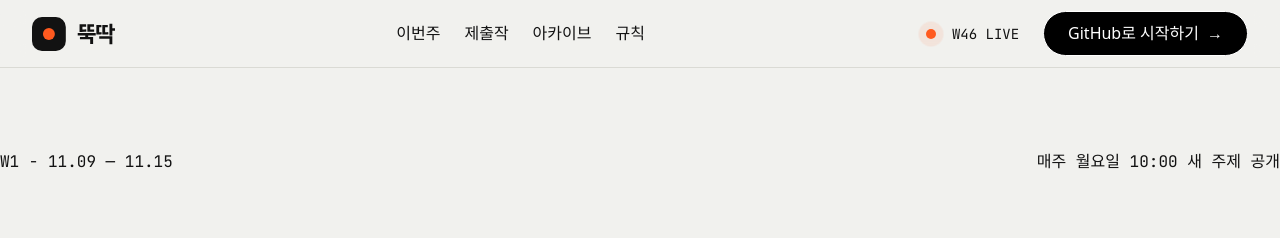
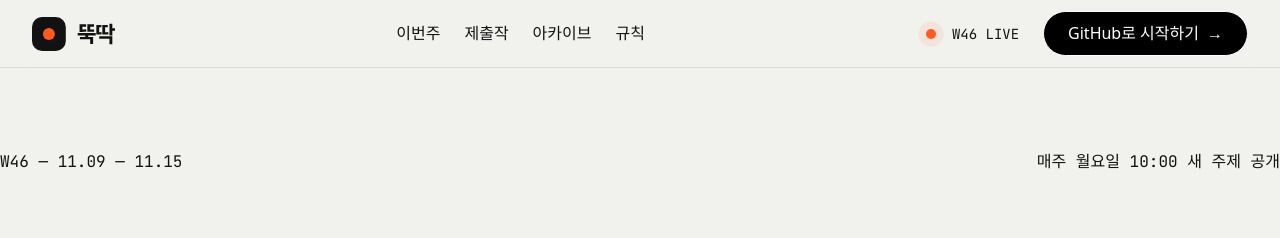
Before and after one commit to TeamUpLabs/ttukttak, a React (Vite) app: page / in a window 1280 px wide. Shown: the top 238 px of the page. Built offline with nearby package versions, Linux system fonts and the light colour scheme; a web font is replaced by a local one.

Commit message:
feat: add WeekRange component and integrate into HomePage

```diff
--- /dev/null
+++ b/src/features/week/components/WeekRange.tsx
@@ -0,0 +1,15 @@
+import { kstMonthDay } from '../../../shared/lib/kst.ts'
+import { useThisWeek } from '../useThisWeek.ts'
+
+/** "W46 — 11.09 — 11.15". 시즌 시작 전엔 첫 주를 보여줘요. */
+function WeekRange() {
+  const { week: current, next } = useThisWeek(60_000)
+  const week = current ?? next
+  if (!week) return null
+
+  const start = new Date(week.schedule.opensAt)
+  const end = new Date(start.getTime() + 6 * 86_400_000)
+  return <span>{week.code} — {kstMonthDay(start)} — {kstMonthDay(end)}</span>
+}
+
+export default WeekRange
--- a/src/pages/HomePage.tsx
+++ b/src/pages/HomePage.tsx
@@ -2,6 +2,7 @@ import { Button, SiteHeader } from "../shared/ui";
 import ThisWeekCard from "../features/week/components/ThisWeekCard";
 import RecentSubmissionsMarquee from "../features/submission/components/RecentSubmissionsMarquee";
 import WeekFlow from "../features/week/components/WeekFlow";
+import WeekRange from "../features/week/components/WeekRange";
 
 function HomePage() {
   return (
@@ -9,7 +10,7 @@ function HomePage() {
       <SiteHeader />
       <section id="theme" className="max-w-7xl mx-auto py-20 flex flex-col gap-30">
         <div className="mono tt-fade flex justify-between items-center flex-wrap">
-          <span>W1 - 11.09 — 11.15</span>
+          <WeekRange />
           <span>매주 월요일 10:00 새 주제 공개</span>
         </div>
 
```
